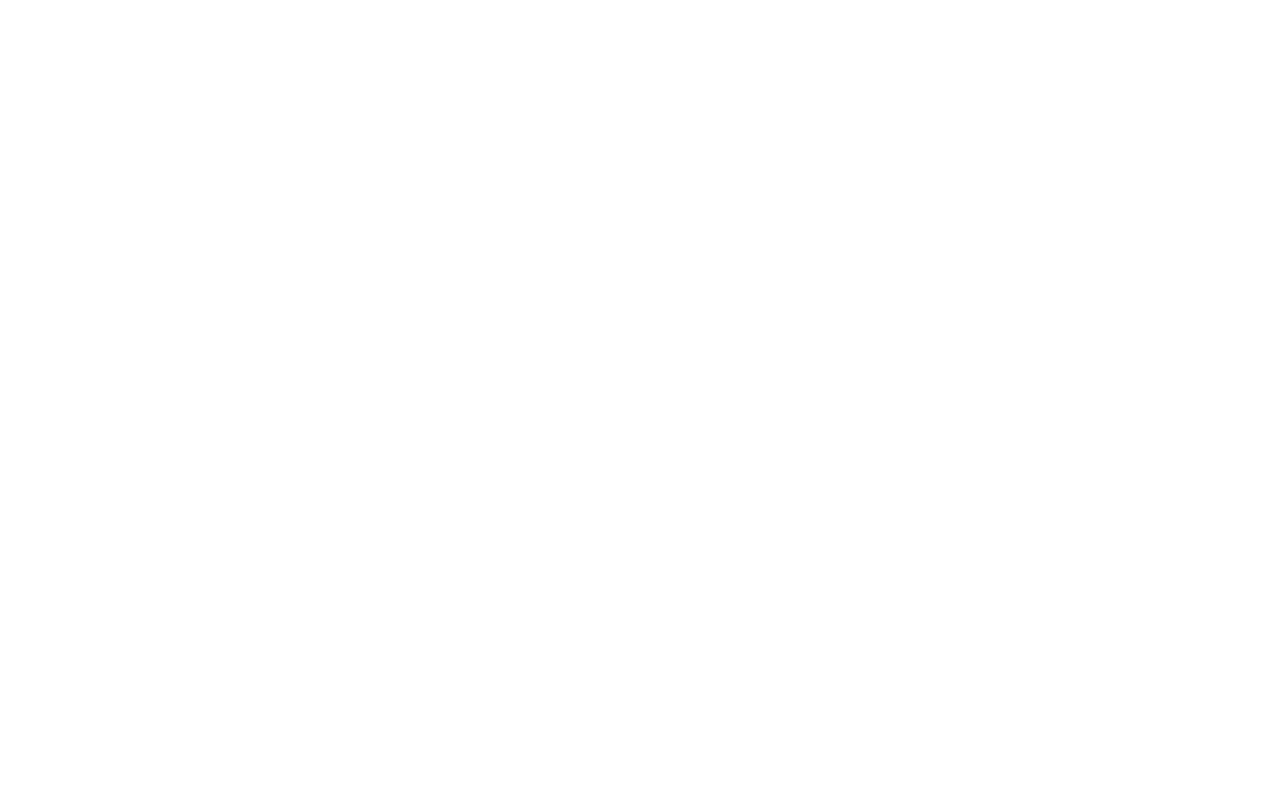
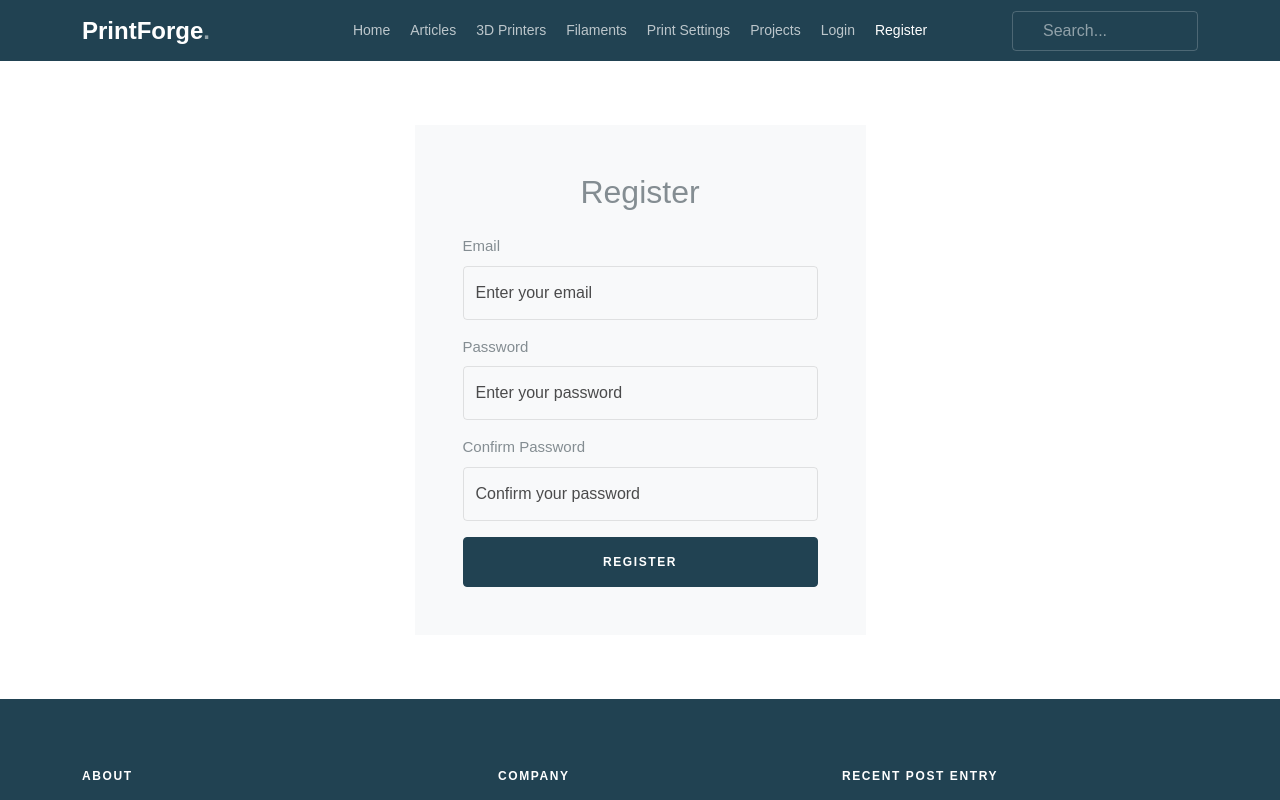
Before and after one commit to MartinNeikov/3D-printing-blog-, a React (Vite) app: page /register in a window 1280 px wide. Before the commit this address had no page. Shown: the top 800 px of the page. Built offline with nearby package versions, Linux system fonts and the light colour scheme.

Commit message:
Complete core routing structure
Added Login, Register, CreateArticle, EditArticle and NotFound routes,
completed dynamic article and category routing,
and finalized the main application navigation structure.

```diff
--- a/src/App.jsx
+++ b/src/App.jsx
@@ -5,6 +5,11 @@
 import Catalog from "./components/catalog/Catalog.jsx";
 import ArticleDetails from "./components/article-details/ArticleDetails.jsx";
 import Category from "./components/category/Category.jsx";
+import Login from "./components/login/Login.jsx";
+import Register from "./components/register/Register.jsx";
+import CreateArticle from "./components/create-article/CreateArticle.jsx";
+import EditArticle from "./components/edit-article/EditArticle.jsx";
+import NotFound from "./components/not-found/NotFound.jsx";
 
 function App() {
   return (
@@ -12,20 +17,17 @@
       <Route path="/" element={<AppLayout />}>
         <Route index element={<Home />} />
 
-        <Route
-          path="articles"
-          element={<Catalog />}
-        />
+        <Route path="articles" element={<Catalog />} />
+        <Route path="articles/create" element={<CreateArticle />} />
+        <Route path="articles/:articleId" element={<ArticleDetails />} />
+        <Route path="articles/:articleId/edit" element={<EditArticle />} />
 
-        <Route
-          path="articles/:articleId"
-          element={<ArticleDetails />}
-        />
+        <Route path="categories/:categoryName" element={<Category />} />
 
-        <Route
-          path="categories/:categoryName"
-          element={<Category />}
-        />
+        <Route path="login" element={<Login />} />
+        <Route path="register" element={<Register />} />
+
+        <Route path="*" element={<NotFound />} />
       </Route>
     </Routes>
   );
--- /dev/null
+++ b/src/components/create-article/CreateArticle.jsx
@@ -0,0 +1,11 @@
+function CreateArticle() {
+  return (
+    <section className="section">
+      <div className="container">
+        <h1>Create Article</h1>
+      </div>
+    </section>
+  );
+}
+
+export default CreateArticle;
--- /dev/null
+++ b/src/components/edit-article/EditArticle.jsx
@@ -0,0 +1,17 @@
+import { useParams } from "react-router";
+
+function EditArticle() {
+  const { articleId } = useParams();
+
+  return (
+    <section className="section">
+      <div className="container">
+        <h1>Edit Article</h1>
+
+        <p>Article ID: {articleId}</p>
+      </div>
+    </section>
+  );
+}
+
+export default EditArticle;
--- a/src/components/header/Header.jsx
+++ b/src/components/header/Header.jsx
@@ -40,50 +40,76 @@
 
                   <ul className="js-clone-nav d-none d-lg-inline-block text-start site-menu mx-auto">
                     <li>
-                      <NavLink to="/"
-                      className={({ isActive }) => (isActive ? "active" : "")}
-                      >Home</NavLink>
+                      <NavLink
+                        to="/"
+                        className={({ isActive }) => (isActive ? "active" : "")}
+                      >
+                        Home
+                      </NavLink>
                     </li>
 
                     <li>
-                      <NavLink to="/articles"
-                      end
-                       className={({ isActive }) => (isActive ? "active" : "")}
-                      >Articles</NavLink>
+                      <NavLink
+                        to="/articles"
+                        end
+                        className={({ isActive }) => (isActive ? "active" : "")}
+                      >
+                        Articles
+                      </NavLink>
                     </li>
 
                     <li>
-                      <NavLink to="/categories/3d-printers"
-                       className={({ isActive }) => (isActive ? "active" : "")}>
+                      <NavLink
+                        to="/categories/3d-printers"
+                        className={({ isActive }) => (isActive ? "active" : "")}
+                      >
                         3D Printers
                       </NavLink>
                     </li>
 
                     <li>
-                      <NavLink to="/categories/filaments"
-                       className={({ isActive }) => (isActive ? "active" : "")}>
-                        Filaments</NavLink>
+                      <NavLink
+                        to="/categories/filaments"
+                        className={({ isActive }) => (isActive ? "active" : "")}
+                      >
+                        Filaments
+                      </NavLink>
                     </li>
 
                     <li>
-                      <NavLink to="/categories/print-settings"
-                       className={({ isActive }) => (isActive ? "active" : "")}>
+                      <NavLink
+                        to="/categories/print-settings"
+                        className={({ isActive }) => (isActive ? "active" : "")}
+                      >
                         Print Settings
                       </NavLink>
                     </li>
 
                     <li>
-                      <NavLink to="/categories/projects"
-                       className={({ isActive }) => (isActive ? "active" : "")}>
-                        Projects</NavLink>
+                      <NavLink
+                        to="/categories/projects"
+                        className={({ isActive }) => (isActive ? "active" : "")}
+                      >
+                        Projects
+                      </NavLink>
                     </li>
 
                     <li>
-                      <NavLink to="#">Login</NavLink>
+                      <NavLink
+                        to="/login"
+                        className={({ isActive }) => (isActive ? "active" : "")}
+                      >
+                        Login
+                      </NavLink>
                     </li>
 
                     <li>
-                      <NavLink to="#">Register</NavLink>
+                      <NavLink
+                        to="/register"
+                        className={({ isActive }) => (isActive ? "active" : "")}
+                      >
+                        Register
+                      </NavLink>
                     </li>
                   </ul>
                 </div>
--- /dev/null
+++ b/src/components/login/Login.jsx
@@ -0,0 +1,47 @@
+function Login() {
+  return (
+    <section className="section">
+      <div className="container">
+        <div className="row justify-content-center">
+          <div className="col-md-6 col-lg-5">
+            <div className="p-5 bg-light">
+              <h2 className="mb-4 text-center">Login</h2>
+
+              <div className="mb-3">
+                <label htmlFor="email" className="form-label">
+                  Email
+                </label>
+
+                <input
+                  type="email"
+                  id="email"
+                  className="form-control"
+                  placeholder="Enter your email"
+                />
+              </div>
+
+              <div className="mb-3">
+                <label htmlFor="password" className="form-label">
+                  Password
+                </label>
+
+                <input
+                  type="password"
+                  id="password"
+                  className="form-control"
+                  placeholder="Enter your password"
+                />
+              </div>
+
+              <button className="btn btn-primary w-100">
+                Login
+              </button>
+            </div>
+          </div>
+        </div>
+      </div>
+    </section>
+  );
+}
+
+export default Login;
--- /dev/null
+++ b/src/components/not-found/NotFound.jsx
@@ -0,0 +1,23 @@
+import { Link } from "react-router";
+
+function NotFound() {
+  return (
+    <section className="section">
+      <div className="container text-center">
+        <h1>404</h1>
+
+        <h2>Page Not Found</h2>
+
+        <p>
+          The page you are looking for does not exist.
+        </p>
+
+        <Link to="/" className="btn btn-primary">
+          Back to Home
+        </Link>
+      </div>
+    </section>
+  );
+}
+
+export default NotFound;
--- /dev/null
+++ b/src/components/register/Register.jsx
@@ -0,0 +1,60 @@
+function Register() {
+  return (
+    <section className="section">
+      <div className="container">
+        <div className="row justify-content-center">
+          <div className="col-md-6 col-lg-5">
+            <div className="p-5 bg-light">
+              <h2 className="mb-4 text-center">Register</h2>
+
+              <div className="mb-3">
+                <label htmlFor="email" className="form-label">
+                  Email
+                </label>
+
+                <input
+                  type="email"
+                  id="email"
+                  className="form-control"
+                  placeholder="Enter your email"
+                />
+              </div>
+
+              <div className="mb-3">
+                <label htmlFor="password" className="form-label">
+                  Password
+                </label>
+
+                <input
+                  type="password"
+                  id="password"
+                  className="form-control"
+                  placeholder="Enter your password"
+                />
+              </div>
+
+              <div className="mb-3">
+                <label htmlFor="confirmPassword" className="form-label">
+                  Confirm Password
+                </label>
+
+                <input
+                  type="password"
+                  id="confirmPassword"
+                  className="form-control"
+                  placeholder="Confirm your password"
+                />
+              </div>
+
+              <button className="btn btn-primary w-100">
+                Register
+              </button>
+            </div>
+          </div>
+        </div>
+      </div>
+    </section>
+  );
+}
+
+export default Register;
```
